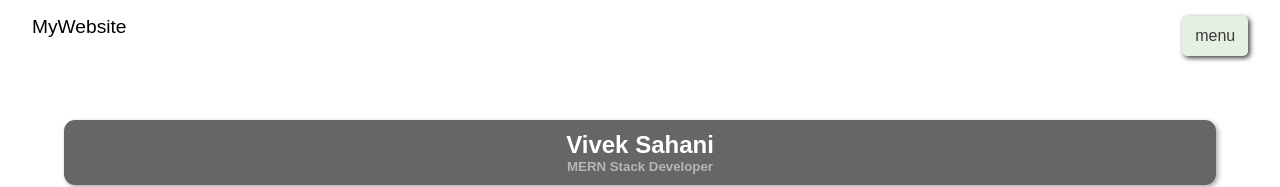
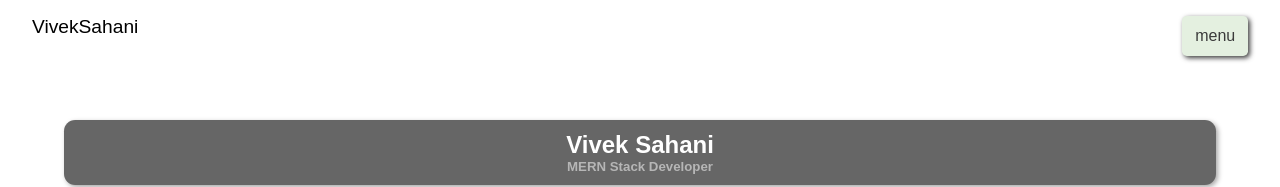
Before and after one commit to VivekSite/portfolio, a React (Create React App) app: page /portfolio/resume in a window 1280 px wide. Shown: the top 187 px of the page. Built offline with nearby package versions, Linux system fonts and the light colour scheme; a web font is replaced by a local one.

Commit message:
Logo Updated

```diff
--- a/src/Components/Layout/Header.jsx
+++ b/src/Components/Layout/Header.jsx
@@ -10,7 +10,7 @@ const Header = () => {
   return (
     <div>
       <div id="navbar">
-        <div className="logo">MyWebsite</div>
+        <div className="logo">VivekSahani</div>
         <div id="menubar" className=''>
           <NavLink to='/portfolio/' className='nav-link'>Home</NavLink>
           <NavLink to='/portfolio/skills' className='nav-link'>Skills</NavLink>
```
